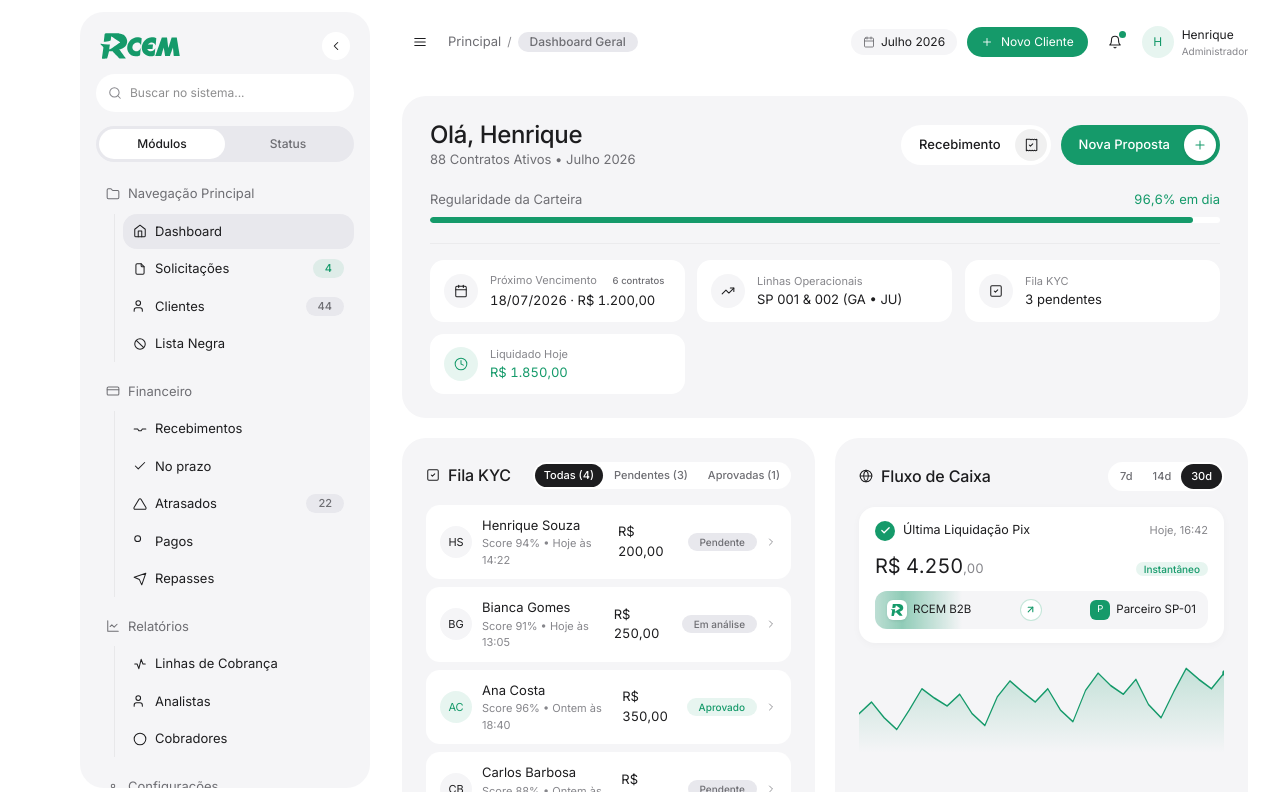
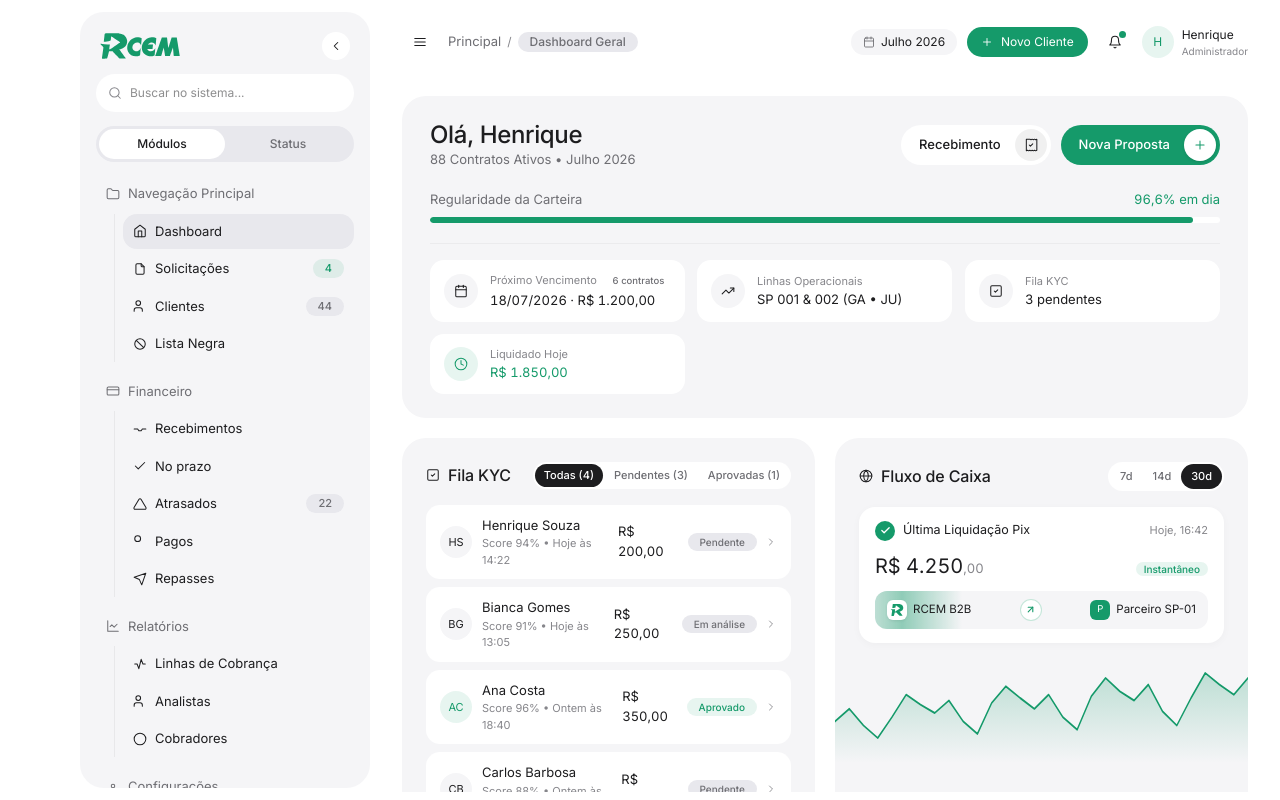
Before and after one commit to harryportugal/rcemadm, a Next.js app: page /dashboard in a window 1280 px wide. Built offline with nearby package versions, Linux system fonts and the light colour scheme.

Commit message:
feat: extend Fluxo de Caixa chart edge-to-edge with card border clipping

```diff
--- a/src/app/(dashboard)/dashboard/page.tsx
+++ b/src/app/(dashboard)/dashboard/page.tsx
@@ -536,7 +536,10 @@ export default function DashboardPage() {
         </div>
 
         {/* FLUXO DE CAIXA DIÁRIO COM CURVA VERDE */}
-        <div className="vance-card vance-cascade-item delay-7" style={{ display: 'flex', flexDirection: 'column', gap: '16px' }}>
+        <div
+          className="vance-card vance-cascade-item delay-7"
+          style={{ display: 'flex', flexDirection: 'column', gap: '16px', overflow: 'hidden' }}
+        >
           <div style={{ display: 'flex', justifyContent: 'space-between', alignItems: 'center' }}>
             <div style={{ display: 'flex', alignItems: 'center', gap: '8px' }}>
               <svg className="icon-svg icon-sm" viewBox="0 0 24 24">
@@ -610,12 +613,12 @@ export default function DashboardPage() {
             receiverBadge="P"
           />
 
-          {/* SVG Area Chart com Curva Verde Suave */}
-          <div style={{ height: '94px', width: '100%', position: 'relative' }}>
-            <svg viewBox="0 0 720 120" preserveAspectRatio="none" style={{ width: '100%', height: '100%' }}>
+          {/* SVG Area Chart com Curva Verde Suave - Bleed Edge-to-Edge */}
+          <div className="vance-card-bleed" style={{ height: '100px', position: 'relative', overflow: 'hidden', margin: '4px -24px' }}>
+            <svg viewBox="0 0 720 120" preserveAspectRatio="none" style={{ width: '100%', height: '100%', display: 'block' }}>
               <defs>
                 <linearGradient id="vanceCashGradGreen" x1="0" y1="0" x2="0" y2="1">
-                  <stop offset="0%" stopColor="var(--accent-green)" stopOpacity="0.22" />
+                  <stop offset="0%" stopColor="var(--accent-green)" stopOpacity="0.25" />
                   <stop offset="100%" stopColor="var(--accent-green)" stopOpacity="0.0" />
                 </linearGradient>
               </defs>
@@ -627,11 +630,10 @@ export default function DashboardPage() {
                 d="M0,70 L24.8,55 L49.7,75 L74.5,90 L99.3,65 L124.1,38 L149,50 L173.8,60 L198.6,45 L223.4,70 L248.3,85 L273.1,48 L297.9,28 L322.8,42 L347.6,55 L372.4,38 L397.2,65 L422.1,80 L446.9,40 L471.7,18 L496.6,34 L521.4,45 L546.2,26 L571,58 L595.9,75 L620.7,42 L645.5,12 L670.3,26 L695.2,38 L720,18"
                 fill="none"
                 stroke="var(--accent-green)"
-                strokeWidth="2.2"
+                strokeWidth="2.4"
                 strokeLinecap="round"
                 strokeLinejoin="round"
               />
-              <circle cx="720" cy="18" r="3.5" fill="var(--accent-green)" />
             </svg>
           </div>
 
--- a/src/app/globals.css
+++ b/src/app/globals.css
@@ -513,6 +513,12 @@ strong, b, .font-medium, button {
   border: none !important;
 }
 
+.vance-card-bleed {
+  margin-left: -24px;
+  margin-right: -24px;
+  width: calc(100% + 48px);
+}
+
 /* 4.6.1 POPOVERS & ELEVATED DROPDOWNS */
 .vance-popover {
   background-color: var(--bg-surface);
@@ -753,6 +759,12 @@ strong, b, .font-medium, button {
     gap: 16px !important;
   }
 
+  .vance-card-bleed {
+    margin-left: -14px !important;
+    margin-right: -14px !important;
+    width: calc(100% + 28px) !important;
+  }
+
   /* Hero Banner Padding & Structure */
   .vance-hero-card {
     padding: 20px 16px !important;
@@ -786,6 +798,12 @@ strong, b, .font-medium, button {
   .vance-card {
     padding: 16px 12px !important;
     border-radius: 14px !important;
+  }
+
+  .vance-card-bleed {
+    margin-left: -12px !important;
+    margin-right: -12px !important;
+    width: calc(100% + 24px) !important;
   }
 
   /* Full-width responsive button controls */
```
